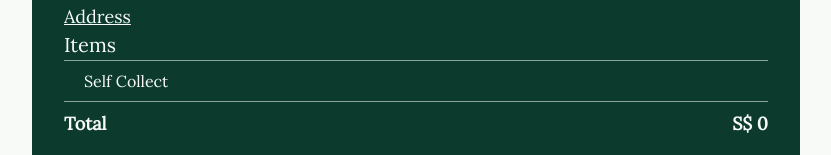
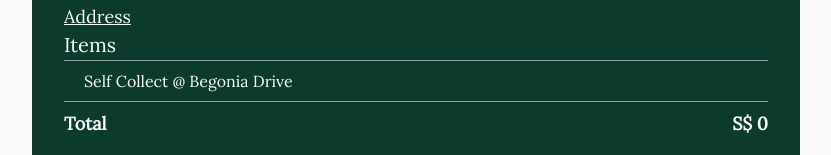
Before and after one commit to thearoidhouse/the-aroid-house-official-site, a Next.js app: page /checkout in a window 1280 px wide. Shown: the part 220-375 px from the top of the page, without its empty margins (224-1055 px from the left). Built offline with nearby package versions, Linux system fonts and the light colour scheme.

Commit message:
style: :lipstick: Add self collection point

```diff
--- a/src/components/cart/DeliveryOption.js
+++ b/src/components/cart/DeliveryOption.js
@@ -24,7 +24,7 @@ const DeliveryOption = (props) => {
             }}
             isChecked={boxIndex == 0}
           >
-            Self collect
+            Self Collect @ Begonia Drive
           </Checkbox>
           <Spacer />
           <Text fontSize="md" color="background" hidden={boxIndex == 1}>
--- a/src/components/checkout/Payment.js
+++ b/src/components/checkout/Payment.js
@@ -155,7 +155,7 @@ const Payment = (props) => {
         </Flex>
       ) : (
         <Text marginLeft="5" marginY="2">
-          Self Collect
+          Self Collect @ Begonia Drive
         </Text>
       )}
       <Divider width={["80vw", "55vw"]} />
```
